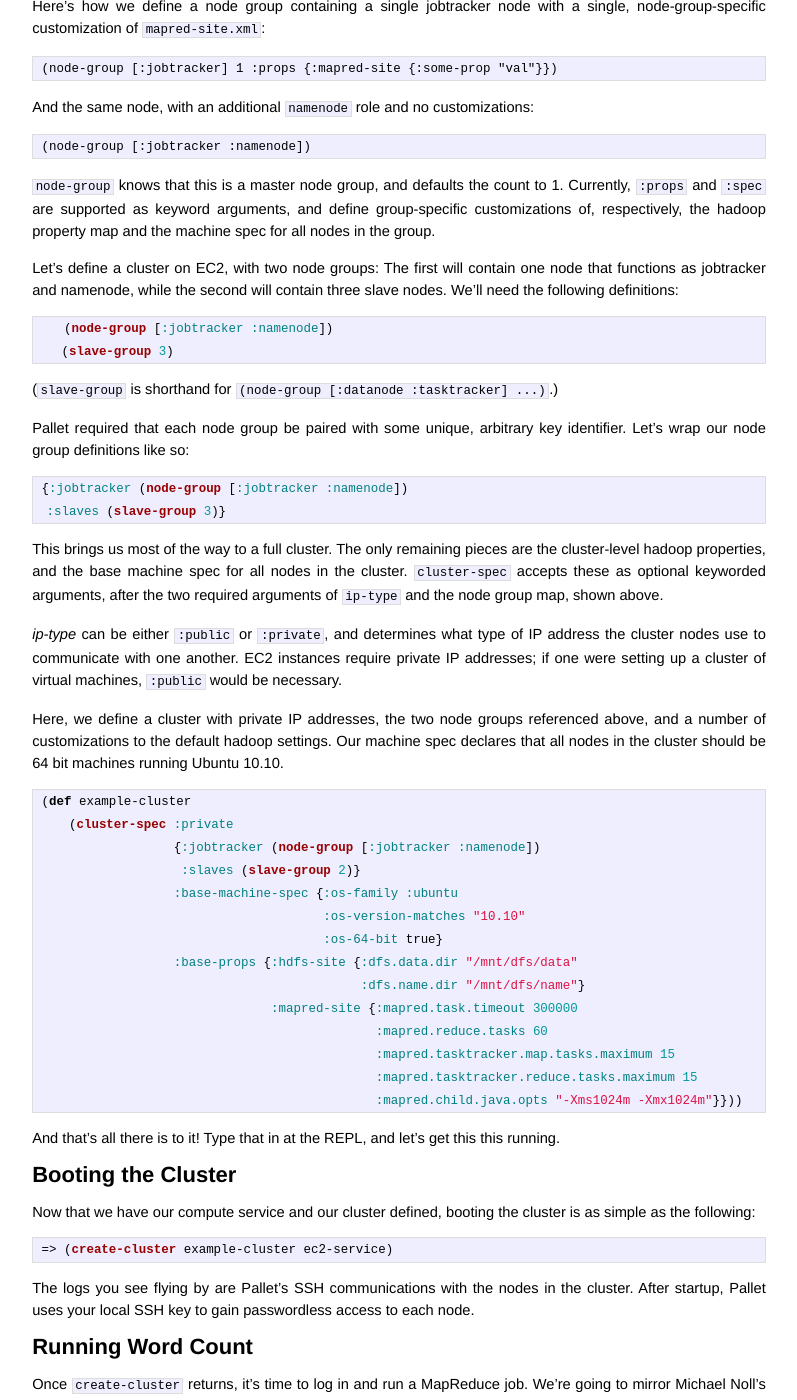
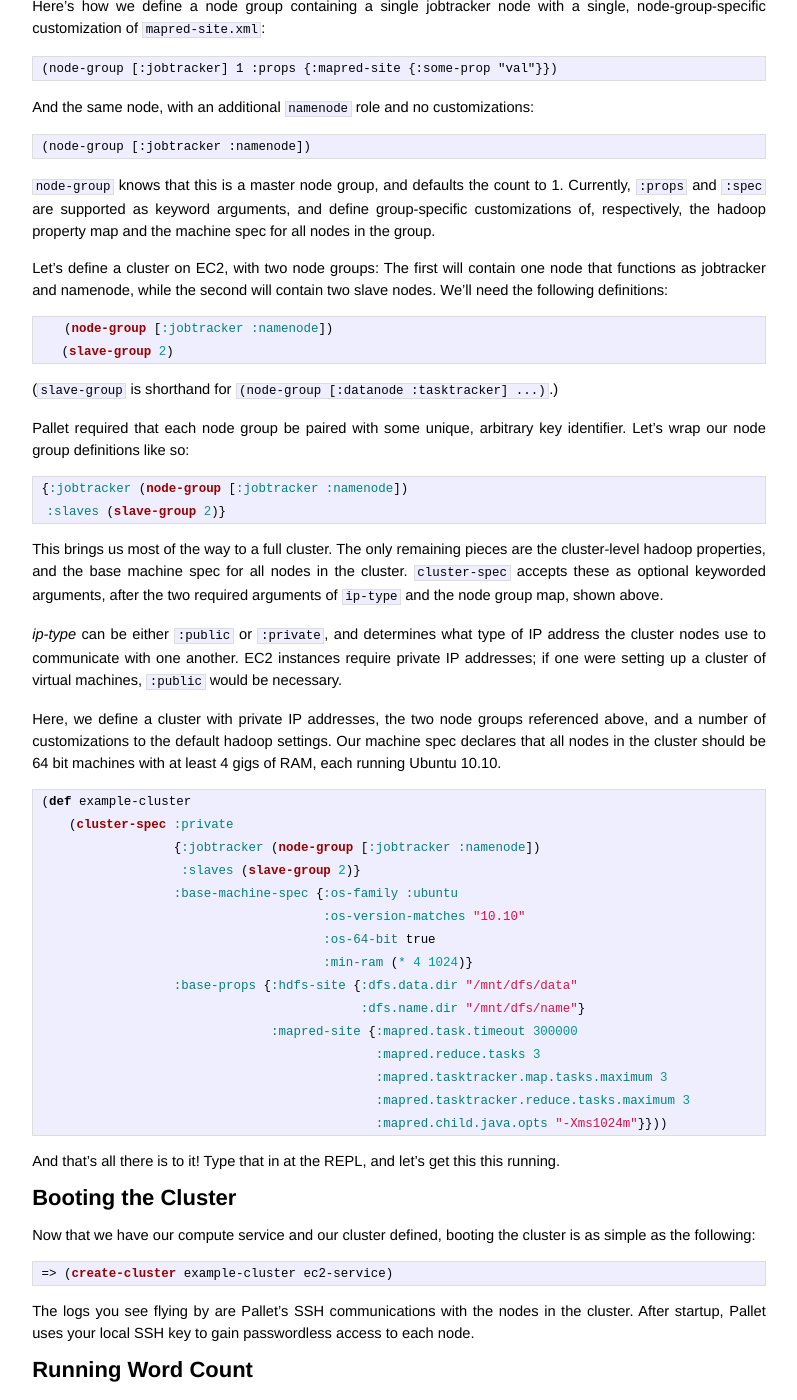
Before and after one commit to sritchie/sritchie.github.io, a Jekyll site: the page built from _posts/2011-05-31-hadoop-on-pallet.md, in a window 1280 px wide and 1400 px high, scrolled down 4099 px. Shown: the whole window, without its empty margins (241-1038 px from the left). Built offline with Jekyll 4.4.1, drawn with Linux system fonts in a browser that asks for light colours; Markdown is read by kramdown in place of the engine named in the settings; some of the changed text lies outside the part shown.

Commit message:
Added necessary commentary for cluster results.

```diff
--- a/_posts/2011-05-31-hadoop-on-pallet.md
+++ b/_posts/2011-05-31-hadoop-on-pallet.md
@@ -6,7 +6,7 @@ title: Simple Hadoop Clusters
 {{ page.title }}
 ================
 
-<p class="meta">31 May 2011 - Washington, DC</p>
+<p class="meta">1 June 2011 - Washington, DC</p>
 
 # Introducing Pallet-Hadoop #
 
@@ -70,10 +70,10 @@ Hadoop has four configuration files of note: `mapred-site.xml`, `hdfs-site.xml`,
 {:hdfs-site {:dfs.data.dir "/mnt/dfs/data"
              :dfs.name.dir "/mnt/dfs/name"}
  :mapred-site {:mapred.task.timeout 300000
-               :mapred.reduce.tasks 60
-               :mapred.tasktracker.map.tasks.maximum 15
-               :mapred.tasktracker.reduce.tasks.maximum 15
-               :mapred.child.java.opts "-Xms1024m -Xmx1024m"
+               :mapred.reduce.tasks 3
+               :mapred.tasktracker.map.tasks.maximum 3
+               :mapred.tasktracker.reduce.tasks.maximum 3
+               :mapred.child.java.opts "-Xms1024m"
  :hadoop-env {:JAVA_LIBRARY_PATH "/path/to/libs"}}}
 {% endhighlight %}
 
@@ -189,11 +189,11 @@ And the same node, with an additional `namenode` role and no customizations:
 
 `node-group` knows that this is a master node group, and defaults the count to 1. Currently, `:props` and `:spec` are supported as keyword arguments, and define group-specific customizations of, respectively, the hadoop property map and the machine spec for all nodes in the group.
 
-Let's define a cluster on EC2, with two node groups: The first will contain one node that functions as jobtracker and namenode, while the second will contain three slave nodes. We'll need the following definitions:
+Let's define a cluster on EC2, with two node groups: The first will contain one node that functions as jobtracker and namenode, while the second will contain two slave nodes. We'll need the following definitions:
 
 {% highlight clojure %}
    (node-group [:jobtracker :namenode])
-   (slave-group 3)
+   (slave-group 2)
 {% endhighlight %}
 
 (`slave-group` is shorthand for `(node-group [:datanode :tasktracker] ...)`.)
@@ -202,14 +202,14 @@ Pallet required that each node group be paired with some unique, arbitrary key i
 
 {% highlight clojure %}
 {:jobtracker (node-group [:jobtracker :namenode])
- :slaves (slave-group 3)}
+ :slaves (slave-group 2)}
 {% endhighlight %}
 
 This brings us most of the way to a full cluster. The only remaining pieces are the cluster-level hadoop properties, and the base machine spec for all nodes in the cluster. `cluster-spec` accepts these as optional keyworded arguments, after the two required arguments of `ip-type` and the node group map, shown above.
 
 *ip-type* can be either `:public` or `:private`, and determines what type of IP address the cluster nodes use to communicate with one another. EC2 instances require private IP addresses; if one were setting up a cluster of virtual machines, `:public` would be necessary.
 
-Here, we define a cluster with private IP addresses, the two node groups referenced above, and a number of customizations to the default hadoop settings. Our machine spec declares that all nodes in the cluster should be 64 bit machines running Ubuntu 10.10.
+Here, we define a cluster with private IP addresses, the two node groups referenced above, and a number of customizations to the default hadoop settings. Our machine spec declares that all nodes in the cluster should be 64 bit machines with at least 4 gigs of RAM, each running Ubuntu 10.10.
 
 {% highlight clojure %}
 (def example-cluster
@@ -218,14 +218,15 @@ Here, we define a cluster with private IP addresses, the two node groups referen
                    :slaves (slave-group 2)}
                   :base-machine-spec {:os-family :ubuntu
                                       :os-version-matches "10.10"
-                                      :os-64-bit true}
+                                      :os-64-bit true
+                                      :min-ram (* 4 1024)}
                   :base-props {:hdfs-site {:dfs.data.dir "/mnt/dfs/data"
                                            :dfs.name.dir "/mnt/dfs/name"}
                                :mapred-site {:mapred.task.timeout 300000
-                                             :mapred.reduce.tasks 60
-                                             :mapred.tasktracker.map.tasks.maximum 15
-                                             :mapred.tasktracker.reduce.tasks.maximum 15
-                                             :mapred.child.java.opts "-Xms1024m -Xmx1024m"}}))
+                                             :mapred.reduce.tasks 3
+                                             :mapred.tasktracker.map.tasks.maximum 3
+                                             :mapred.tasktracker.reduce.tasks.maximum 3
+                                             :mapred.child.java.opts "-Xms1024m"}}))
 {% endhighlight %}
 
 And that's all there is to it! Type that in at the REPL, and let's get this this running.
```
Also changed, not shown: other parts of _posts/2011-05-31-hadoop-on-pallet.md (+3 -3 lines).
